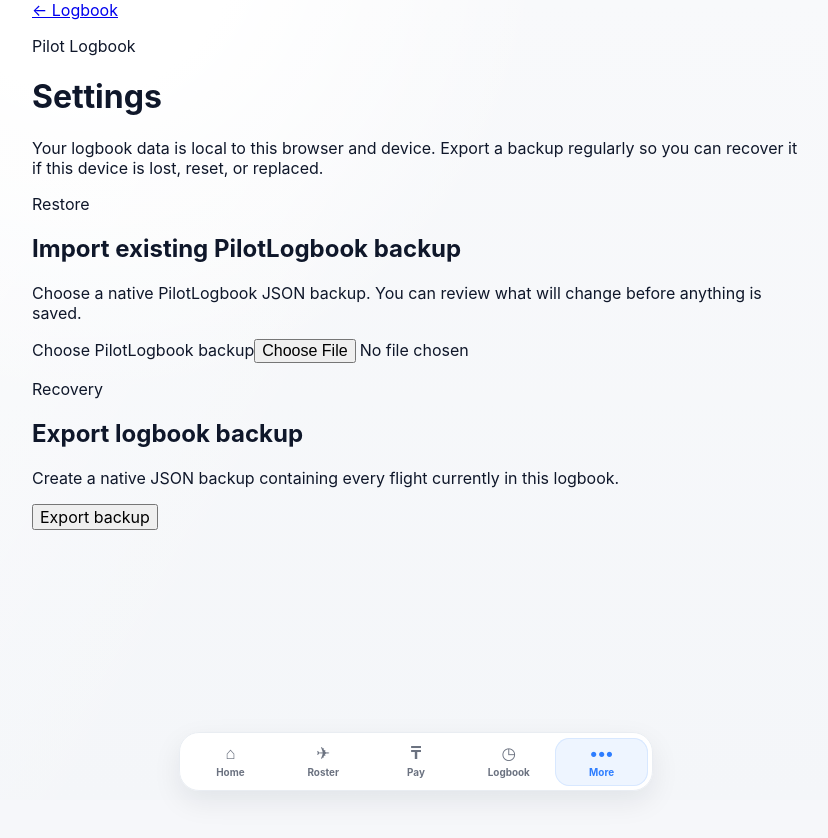
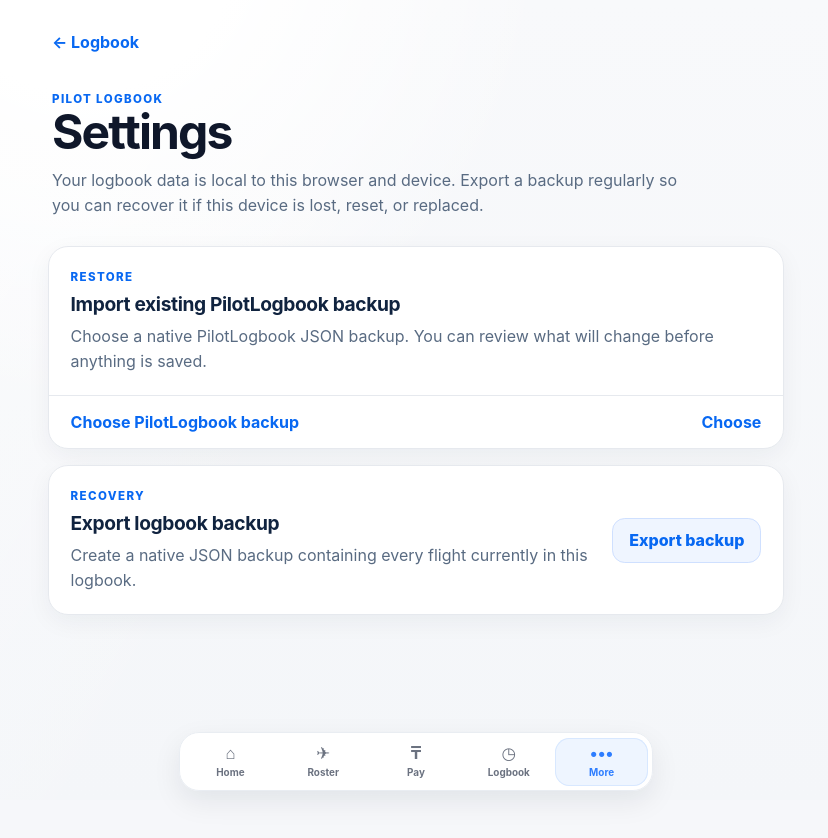
Before and after one commit to rbozzhanov-web/PWAPlog, a React (Vite) app in the folder apps/web/: page /settings in a window 1280 px wide. Shown: the top 838 px of the page, without its empty margins (224-1052 px from the left). Built offline with nearby package versions, Linux system fonts and the light colour scheme.

Commit message:
style(logbook): add lightweight pagination controls

```diff
--- a/apps/web/src/styles/global.css
+++ b/apps/web/src/styles/global.css
@@ -400,6 +400,10 @@
 }
 .pdf-candidate__compact { margin:.35rem 0 0; color:#6b7280; font-family:ui-monospace,"SF Mono",monospace; font-size:.72rem; }.pdf-candidate__edit { margin-top:.65rem; }.pdf-candidate__edit summary { color:#2d7dff; cursor:pointer; font-size:.75rem; font-weight:700; }.pdf-candidate__edit .pdf-candidate__fields { margin-top:.7rem; }
 .pdf-candidate__edit-toggle { margin-top:.6rem; border:0; padding:0; background:transparent; color:#2d7dff; cursor:pointer; font-size:.75rem; font-weight:700; }
+.pdf-review-pagination { display:grid; grid-template-columns:1fr auto 1fr; align-items:center; gap:.75rem; margin-top:1rem; border:1px solid #e3e7ed; border-radius:1rem; padding:.65rem; background:#fff; color:#596b82; font-size:.78rem; font-weight:750; text-align:center; }
+.pdf-review-pagination button, .logbook-load-more { min-height:2.6rem; border:1px solid #d8dee7; border-radius:.75rem; padding:.55rem .8rem; background:#f8fafc; color:#176edb; cursor:pointer; font-weight:800; }
+.pdf-review-pagination button:disabled { cursor:default; opacity:.4; }
+.logbook-load-more { display:block; width:min(100%,20rem); margin:1rem auto 0; background:#fff; }
 
 .pdf-import-status {
   background: #eff5ff;
@@ -1199,3 +1203,181 @@
 .settings-page {
   width: min(100%, 48rem);
   margin: 0 auto;
+  padding: 1.5rem 1rem 4rem;
+}
+
+.settings-header {
+  padding: 0.5rem 0.25rem 1.75rem;
+}
+
+.settings-back-link {
+  display: inline-block;
+  margin-bottom: 2.5rem;
+  color: #0868f2;
+  font-weight: 700;
+  text-decoration: none;
+}
+
+.settings-header h1 {
+  margin: 0.15rem 0 0.75rem;
+  font-size: clamp(2rem, 7vw, 3rem);
+  letter-spacing: -0.04em;
+  line-height: 1;
+}
+
+.settings-intro,
+.settings-card p {
+  color: #596b82;
+  line-height: 1.55;
+}
+
+.settings-intro {
+  max-width: 40rem;
+  margin: 0;
+  font-size: 1rem;
+}
+
+.settings-eyebrow {
+  margin: 0;
+  color: #0868f2 !important;
+  font-size: 0.72rem;
+  font-weight: 800;
+  letter-spacing: 0.12em;
+  text-transform: uppercase;
+}
+
+.settings-groups {
+  display: grid;
+  gap: 1rem;
+}
+
+.settings-card {
+  overflow: hidden;
+  border: 1px solid #e6e9ee;
+  border-radius: 1.25rem;
+  background: #fff;
+  box-shadow: 0 0.45rem 1.5rem rgb(16 35 63 / 5%);
+}
+
+.settings-card__body,
+.backup-preview {
+  padding: 1.35rem;
+}
+
+.settings-card__body h2 {
+  margin: 0.35rem 0 0.5rem;
+  color: #10233f;
+  font-size: 1.2rem;
+  letter-spacing: -0.02em;
+}
+
+.settings-card__body p:last-child {
+  margin: 0;
+}
+
+.settings-card__body--action {
+  display: flex;
+  gap: 1.25rem;
+  align-items: center;
+  justify-content: space-between;
+}
+
+.settings-file-action {
+  display: flex;
+  min-height: 3.25rem;
+  align-items: center;
+  justify-content: space-between;
+  border-top: 1px solid #e6e9ee;
+  padding: 0 1.35rem;
+  color: #0868f2;
+  cursor: pointer;
+  font-weight: 750;
+}
+
+.settings-file-action::after {
+  content: "Choose";
+  color: #0868f2;
+}
+
+.settings-file-action input {
+  position: absolute;
+  width: 1px;
+  height: 1px;
+  overflow: hidden;
+  clip: rect(0, 0, 0, 0);
+  white-space: nowrap;
+}
+
+.backup-preview,
+.settings-message {
+  border-top: 1px solid #e6e9ee;
+}
+
+.backup-preview__title {
+  margin: 0 0 0.6rem;
+  color: #10233f !important;
+  font-weight: 800;
+}
+
+.backup-preview ul {
+  margin: 0 0 1.15rem;
+  padding-left: 1.2rem;
+  color: #596b82;
+  line-height: 1.65;
+}
+
+.primary-action,
+.secondary-action {
+  min-height: 2.75rem;
+  border-radius: 0.8rem;
+  padding: 0.7rem 1rem;
+  cursor: pointer;
+  font-weight: 800;
+}
+
+.primary-action {
+  width: 100%;
+  border: 1px solid #0868f2;
+  background: #0868f2;
+  color: #fff;
+}
+
+.secondary-action {
+  flex: 0 0 auto;
+  border: 1px solid #cfe0ff;
+  background: #eff5ff;
+  color: #0868f2;
+}
+
+.primary-action:disabled,
+.secondary-action:disabled {
+  cursor: wait;
+  opacity: 0.6;
+}
+
+.settings-message {
+  margin: 0 !important;
+  padding: 0.9rem 1.35rem;
+  font-weight: 700;
+}
+
+.settings-message--error {
+  color: #a32b2b !important;
+  background: #fff7f7;
+}
+
+.settings-message--success {
+  color: #176447 !important;
+  background: #f2fbf7;
+}
+
+@media (max-width: 34rem) {
+  .settings-card__body--action {
+    align-items: stretch;
+    flex-direction: column;
+  }
+
+  .secondary-action {
+    width: 100%;
+  }
+}
```
